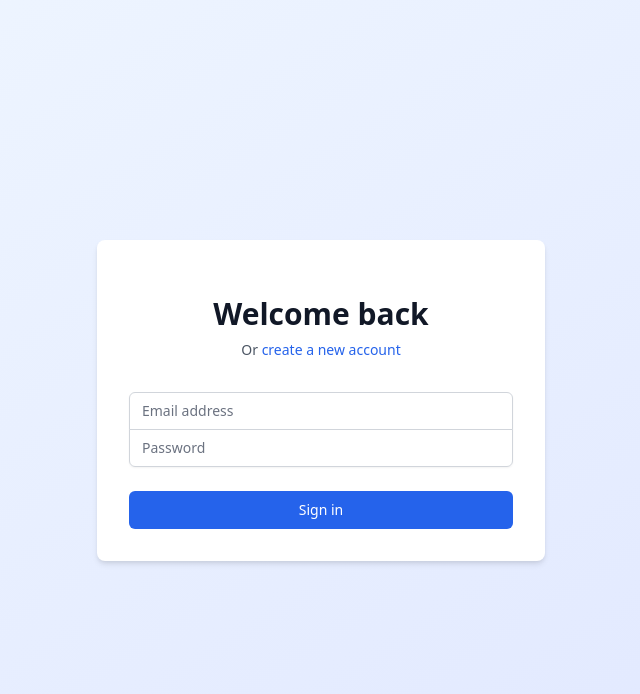
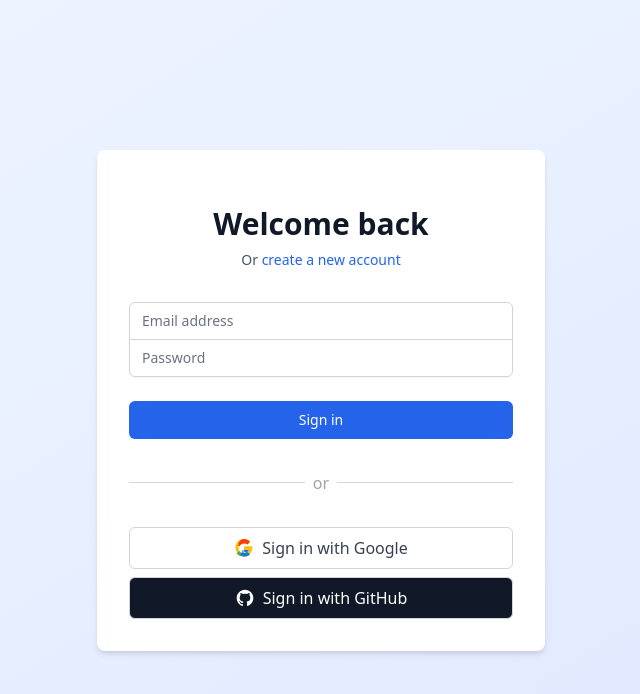
Before and after one commit to g4nesh/kalo-app, a Python web app: template templates/login.html in a window 1280 px wide. Shown: the top 694 px of the page, without its empty margins (319-959 px from the left). Run offline with Jinja, Linux system fonts and the light colour scheme; the template is opened without the code that fills it, so the values that code supplies are empty.

Commit message:
Update login.html

```diff
--- a/templates/login.html
+++ b/templates/login.html
@@ -42,6 +42,21 @@
                 </button>
             </div>
         </form>
+        <div class="flex items-center my-4">
+            <div class="flex-grow border-t border-gray-300"></div>
+            <span class="mx-2 text-gray-400">or</span>
+            <div class="flex-grow border-t border-gray-300"></div>
+        </div>
+        <div class="space-y-2">
+            <a href="{{ url_for('google_login') }}" class="w-full flex items-center justify-center py-2 px-4 border border-gray-300 rounded-md bg-white text-gray-700 font-medium hover:bg-gray-100 transition-colors">
+                <svg class="w-5 h-5 mr-2" viewBox="0 0 48 48"><g><path d="M44.5 20H24v8.5h11.7C34.7 33.9 30.1 37 24 37c-7.2 0-13-5.8-13-13s5.8-13 13-13c3.1 0 6 .9 8.3 2.7l6.2-6.2C34.2 4.5 29.4 2.5 24 2.5 12.7 2.5 3.5 11.7 3.5 23S12.7 43.5 24 43.5c10.5 0 20-8.1 20-20 0-1.3-.1-2.7-.5-3.5z" fill="#FFC107"/><path d="M6.3 14.7l7 5.1C15.1 16.1 19.2 13 24 13c3.1 0 6 .9 8.3 2.7l6.2-6.2C34.2 4.5 29.4 2.5 24 2.5c-7.2 0-13 5.8-13 13 0 2.1.5 4.1 1.3 5.7z" fill="#FF3D00"/><path d="M24 44.5c5.1 0 9.8-1.7 13.4-4.7l-6.2-5.1C30.1 37 26.1 39 24 39c-5.1 0-9.4-3.3-11-7.9l-7 5.4C8.9 41.1 15.9 44.5 24 44.5z" fill="#4CAF50"/><path d="M44.5 20H24v8.5h11.7c-1.1 3.1-4.1 5.5-7.7 5.5-2.2 0-4.2-.7-5.7-2l-7 5.4C15.1 41.1 19.2 44.5 24 44.5c6.1 0 11.2-2.1 14.5-5.7l-7-5.4c-1.5 1.3-3.5 2-5.7 2-3.6 0-6.6-2.4-7.7-5.5H24V20z" fill="#1976D2"/></g></svg>
+                Sign in with Google
+            </a>
+            <a href="{{ url_for('github_login') }}" class="w-full flex items-center justify-center py-2 px-4 border border-gray-300 rounded-md bg-gray-900 text-white font-medium hover:bg-gray-800 transition-colors">
+                <svg class="w-5 h-5 mr-2" fill="currentColor" viewBox="0 0 24 24"><path d="M12 2C6.477 2 2 6.477 2 12c0 4.42 2.865 8.166 6.839 9.489.5.092.682-.217.682-.482 0-.237-.008-.866-.013-1.7-2.782.604-3.369-1.34-3.369-1.34-.454-1.156-1.11-1.464-1.11-1.464-.908-.62.069-.608.069-.608 1.003.07 1.531 1.03 1.531 1.03.892 1.529 2.341 1.087 2.91.832.092-.647.35-1.088.636-1.338-2.22-.253-4.555-1.11-4.555-4.943 0-1.091.39-1.984 1.029-2.683-.103-.253-.446-1.27.098-2.647 0 0 .84-.269 2.75 1.025A9.578 9.578 0 0112 6.836c.85.004 1.705.114 2.504.336 1.909-1.294 2.747-1.025 2.747-1.025.546 1.377.203 2.394.1 2.647.64.699 1.028 1.592 1.028 2.683 0 3.842-2.339 4.687-4.566 4.935.359.309.678.919.678 1.852 0 1.336-.012 2.415-.012 2.743 0 .267.18.578.688.48C19.138 20.164 22 16.418 22 12c0-5.523-4.477-10-10-10z"/></svg>
+                Sign in with GitHub
+            </a>
+        </div>
     </div>
 </body>
 </html>
```
